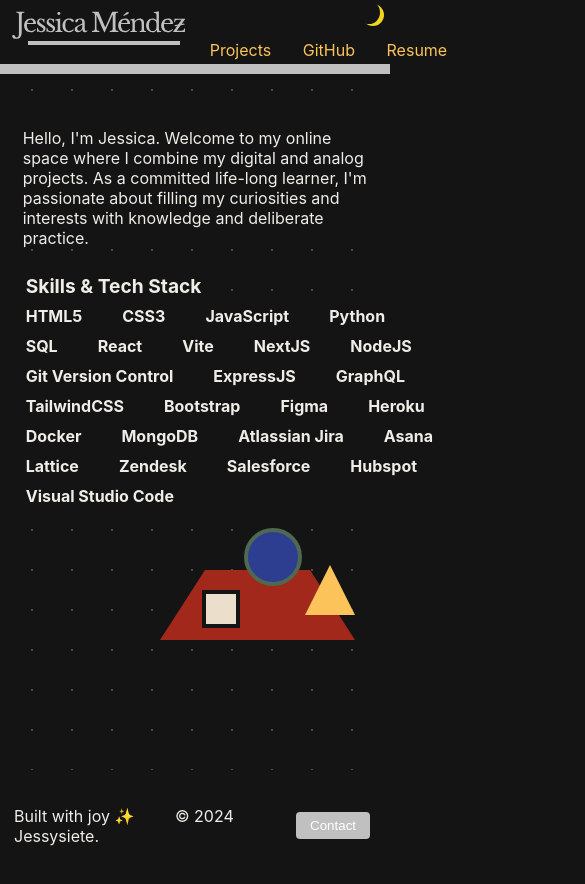
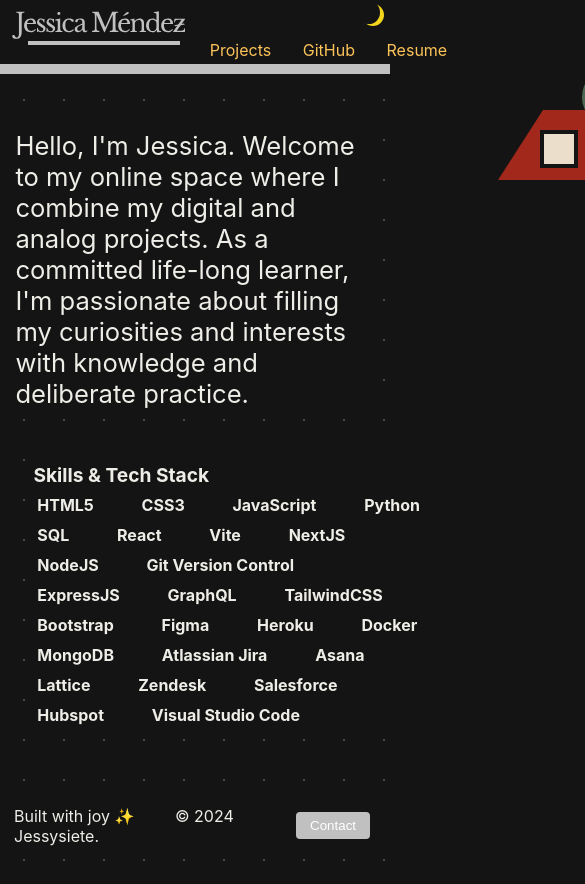
Before and after one commit to jessysiete/portfolio-jessysiete, a React (Vite) app: page / in a window 390 px wide. Shown: the top 884 px of the page, 585 px wide, since content can reach past the window. Before the commit the page ends 844 px from the top, so only its background shows below. Built offline with nearby package versions, Linux system fonts and the light colour scheme.

Commit message:
home page blurb and layout update

```diff
--- a/src/pages/Home/HomePage.css
+++ b/src/pages/Home/HomePage.css
@@ -29,79 +29,86 @@
   display: flex;
   flex-direction: column;
   align-items: center;
-  width: 94%;
-  height: fit-content;
+  width: 98%;
+  height: 100vh;
   min-height: 600px;
-  margin-top: 70px;
+  margin-top: 40px;
   padding: 0px;
   /* border: 6px dashed rgb(106, 106, 106); */
   background-size: 40px 40px;
   background-image: var(--background-image);
 }
 
+.content-home {
+  position: relative;
+  display: flex;
+  flex-direction: column;
+  padding: 0px 15px 0px 15px;
+  align-items: left;
+  width: 94%;
+  height: fit-content;
+  top: 80px;
+  gap: 80px;
+}
+
+.intro-home {
+  position: relative;
+  display: flex;
+  flex-direction: column;
+  align-items: left;
+  flex-wrap: wrap;
+  margin: 0px;
+  width: 640px;
+  padding: 0px;
+  font-size: 1.6rem;
+}
 
 
-.intro {
+.tech-stack {
   position: relative;
   display: flex;
   flex-direction: column;
   align-items: left;
   margin: 0px;
-  width: 100%;
-  padding: 0px;
+  top: 0px;
+  height: fit-content;
+  font-weight: bold;
+
 }
-
-/* .heading {
-  position: absolute;
-  padding: 0px;
-  left: 40px;
-  top: 20px;
-  text-align: left;
-  width: fit-content;
-  font-size: 1.4rem;
-  background-color: var(--background-color);
-} */
-
-
-
-.skill-list {
-  display: flex;
-  flex-direction: column;
-  font-size: 1.25rem;
+.skill-line-heading {
   margin: 0;
   padding: 0;
-}
-
-
-/* .skill-list{
-  margin: 0;
-  padding: 0;
+  background-color: var(--background-color);
+  width: fit-content;
   justify-content: left;
   align-items: left;
   display: flex;
-  flex-direction: column;
+  flex-direction: row;
   font-weight: bold;
-  font-size: 1.5rem;
-} */
+  font-size: 1.4rem;
+}
 
-.skill-line {
-  margin: 0;
-  padding: 0;
+.skill-list {
+  position: relative;
+  display: flex;
+  flex-direction: row;
+  flex-wrap: wrap;
   justify-content: left;
   align-items: left;
-  display: inline-block;
-  text-align: left;
-
+  gap: 2px 32px;
+  margin: 0px;
+  width: 520px;
+  top: 0px;
+  font-size: 1.2rem;
 }
-
 
 .shapes {
   width: 210px;
   height: 160px;
-  position: absolute;
-  top: 410px;
+  position: relative;
+  top: -100px;
   /* left: 18px; */
-  right: 8px;
+  left: 408px;
   z-index: 1000;
 }
 
@@ -147,6 +154,51 @@
   border: 4px solid var(--background-color);
 }
 
+@media (max-width: 1024px) {
+
+
+.tech-stack {
+  position: absolute;
+  display: flex;
+  flex-direction: column;
+  align-items: left;
+  margin: 0px;
+  /* width: 300px; */
+  /* height: 200px; */
+  top: 200px;
+  left: 14px;
+  font-weight: bold;
+
+}
+.skill-line-heading {
+  margin: 0;
+  padding: 0;
+  background-color: var(--background-color);
+  width: fit-content;
+  justify-content: left;
+  align-items: left;
+  display: flex;
+  flex-direction: row;
+  font-weight: bold;
+  font-size: 1.2rem;
+}
+
+.skill-list {
+  position: relative;
+  display: flex;
+  flex-direction: row;
+  flex-wrap: wrap;
+  justify-content: left;
+  align-items: left;
+  gap: 2px 32px;
+  margin: 0px;
+  width: 620px;
+  top: 0px;
+  font-size: 1rem;
+}
+
+}
+
 @media (max-width: 820px) {
 
   .page-marker-home {
@@ -167,19 +219,9 @@
   }
 
   .home-page {
-    height: 700px;
+
   }
 
-  /* .heading {
-    position: absolute;
-    padding: 0px;
-    left: 18px;
-    top: 18px;
-    text-align: left;
-    width: fit-content;
-    font-size: 1.4rem;
-    background-color: var(--background-color);
-  } */
 
   .content-home {
     position: absolute;
@@ -189,7 +231,7 @@
     align-items: center;
     width: 94%;
     top: 0px;
-    gap: 0px;
+    gap: 140px;
   }
 
   .intro-home {
@@ -201,20 +243,21 @@
     width: 100%;
     padding: 0px;
     bottom: 0px;
-    top: 58px;
+    top: 90px;
     background-color: var(--background-color);
   }
 
   .tech-stack {
-    position: absolute;
+    position: relative;
     display: flex;
     flex-direction: column;
     align-items: left;
+    align-content: left;
     margin: 0px;
-    /* width: 300px; */
+    width: 100%;
     /* height: 200px; */
-    top: 200px;
-    left: 14px;
+    top: 0px;
+    /* left: 14px; */
     font-weight: bold;
 
   }
@@ -222,7 +265,7 @@
     margin: 0;
     padding: 0;
     background-color: var(--background-color);
-    width: fit-content;
+    width: 100%;
     justify-content: left;
     align-items: left;
     display: flex;
@@ -240,7 +283,8 @@
     align-items: left;
     gap: 2px 32px;
     margin: 0px;
-    width: 420px;
+    padding: 0px;
+    width: 400px;
     top: 0px;
     font-size: 1rem;
   }
```
